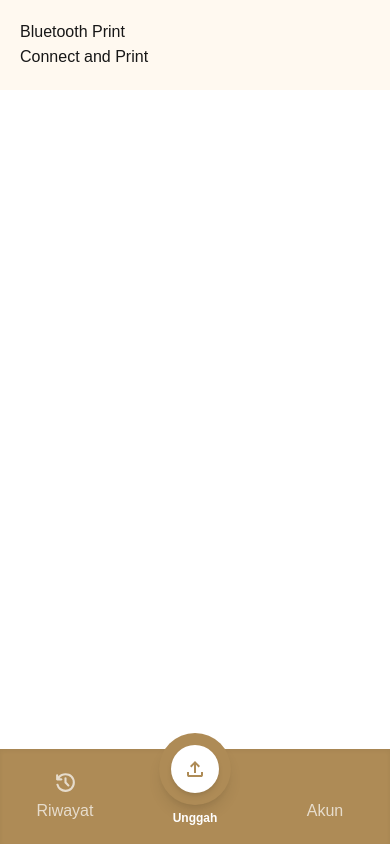
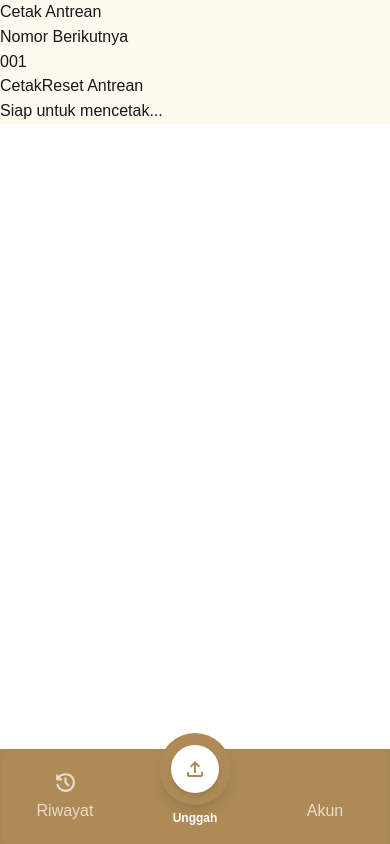
Before and after one commit to pt-hms/pt-hms, a Next.js app: page /driver/print in a window 390 px wide. Built offline with nearby package versions, Linux system fonts and the light colour scheme; some icons are missing.

Commit message:
update testing mobile print

```diff
--- a/src/app/driver/print/page.js
+++ b/src/app/driver/print/page.js
@@ -1,77 +1,109 @@
 "use client";
 
-export default function HomePage() {
-   // This function will be called when the button is clicked
-   const handleConnectAndPrint = () => {
-      // Check if the PrintPlugin is available on the window object
+import { useState, useEffect } from "react";
+
+export default function SimpleQueuePage() {
+   // State untuk data aplikasi (tidak ada perubahan di sini)
+   const [queueNumber, setQueueNumber] = useState(0);
+   const [isLoading, setIsLoading] = useState(false);
+   const [status, setStatus] = useState("Siap untuk mencetak...");
+
+   // Mengambil nomor terakhir dari localStorage saat halaman dimuat
+   useEffect(() => {
+      const savedQueueNumber = parseInt(localStorage.getItem("currentQueueNumber")) || 0;
+      setQueueNumber(savedQueueNumber);
+   }, []);
+
+   const formatDateTime = (date) => {
+      const day = String(date.getDate()).padStart(2, "0");
+      const month = String(date.getMonth() + 1).padStart(2, "0");
+      const year = date.getFullYear();
+      const hours = String(date.getHours()).padStart(2, "0");
+      const minutes = String(date.getMinutes()).padStart(2, "0");
+      const seconds = String(date.getSeconds()).padStart(2, "0");
+      return `${day}/${month}/${year} ${hours}:${minutes}:${seconds}`;
+   };
+
+   // Fungsi utama untuk mencetak (tidak ada perubahan logika)
+   const handlePrint = () => {
       if (typeof PrintPlugin === "undefined") {
-         console.error("PrintPlugin is not loaded yet.");
-         // You could update a state here to show an error message to the user
-         document.getElementById("status").textContent = "Error: Printing library not loaded.";
+         setStatus("Error: Pustaka printer belum siap.");
          return;
       }
 
+      setIsLoading(true);
+
+      const title = "PT HMS";
+      const subtitle = "Bandara Soekarno-Hatta";
+      const footer = "Berikut kode antrean anda";
+
+      const newQueueNumber = queueNumber + 1;
+      localStorage.setItem("currentQueueNumber", newQueueNumber);
+      setQueueNumber(newQueueNumber);
+
+      setStatus(`Mencetak nomor ${String(newQueueNumber).padStart(3, "0")}...`);
+
+      const now = new Date();
+      const formattedDateTime = formatDateTime(now);
+      const formattedQueueNumber = String(newQueueNumber).padStart(3, "0");
+
       let printer = new PrintPlugin("80mm");
-
       printer.connectToPrint({
          onReady: async (print) => {
             try {
-               document.getElementById("status").textContent = "Printing...";
-
-               // Print Header
-               await print.writeText("SADIGIT", {
-                  align: "center",
-                  bold: true,
-                  size: "double",
-               });
-               await print.writeText("Jl. Kutamaya No.Ruko A, Kotakulon, Kec. Sumedang Sel., Kabupaten Sumedang, Jawa Barat 45311", { align: "center" });
-               await print.writeText("0852-2299-9699", { align: "center" });
-               await print.writeLineBreak();
-               await print.writeText("No.Transaksi: SDGT-ONL-0001", {
-                  align: "center",
-               });
-               await print.writeText("Kasir: Otongsuke", { align: "center" });
-               await print.writeText("2024-10-23 10:20:18", { align: "center" });
-
-               // Print Items
+               await print.writeText(title.toUpperCase(), { align: "center", bold: true, size: "double" });
+               await print.writeText(subtitle, { align: "center" });
                await print.writeDashLine();
-               for (let i = 0; i < 5; i++) {
-                  await print.writeText("Item Sample-" + i, { align: "left" });
-                  await print.writeTextWith2Column("1 pcs x 10.000", "10.000");
-               }
+               await print.writeText(formattedDateTime, { align: "center" });
+               await print.writeText(formattedQueueNumber, { align: "center", bold: true, size: "4x" });
                await print.writeDashLine();
-
-               // Print Total
-               await print.writeTextWith2Column("Total :", "50.000");
-               await print.writeTextWith2Column("Bayar :", "100.000");
-               await print.writeTextWith2Column("Kembali :", "50.000");
-               await print.writeTextWith2Column("Metode :", "Tunai");
-
-               // Print Footer
-               await print.writeLineBreak();
-               await print.writeText("Terimakasih sudah mencoba Follow IG @sadigit.id", { align: "center" });
+               await print.writeText(footer, { align: "center" });
                await print.writeLineBreak(3);
 
-               document.getElementById("status").textContent = "Print successful!";
-            } catch (error) {
-               console.error("Printing failed:", error);
-               document.getElementById("status").textContent = `Printing failed: ${error.message}`;
+               setStatus(`Nomor ${formattedQueueNumber} berhasil dicetak.`);
+            } catch (e) {
+               console.error("Gagal saat mencetak:", e);
+               setStatus(`Gagal saat proses cetak: ${e.message}`);
+            } finally {
+               setIsLoading(false);
             }
          },
          onFailed: (message) => {
             console.log(message);
-            document.getElementById("status").textContent = `Failed: ${message}`;
+            setStatus(`Gagal terhubung ke printer: ${message}`);
+            setIsLoading(false);
          },
       });
    };
 
+   const handleReset = () => {
+      if (confirm("Yakin ingin mereset nomor antrean kembali ke 0?")) {
+         localStorage.setItem("currentQueueNumber", "0");
+         setQueueNumber(0);
+         setStatus("Nomor antrean berhasil direset.");
+      }
+   };
+
    return (
-      <main style={{ padding: "20px", fontFamily: "sans-serif" }}>
-         <h1>Bluetooth Print</h1>
-         <button id="connect" onClick={handleConnectAndPrint}>
-            Connect and Print
-         </button>
-         <p id="status"></p>
+      <main className="container">
+         <div className="card">
+            <h1>Cetak Antrean</h1>
+
+            <div className="queue-display">
+               <h2>Nomor Berikutnya</h2>
+               <p className="queue-number">{String(queueNumber + 1).padStart(3, "0")}</p>
+            </div>
+
+            <button className="print-button" onClick={handlePrint} disabled={isLoading}>
+               {isLoading ? "Mencetak..." : "Cetak"}
+            </button>
+
+            <button className="reset-button" onClick={handleReset}>
+               Reset Antrean
+            </button>
+
+            <p className="status">{status}</p>
+         </div>
       </main>
    );
 }
```
